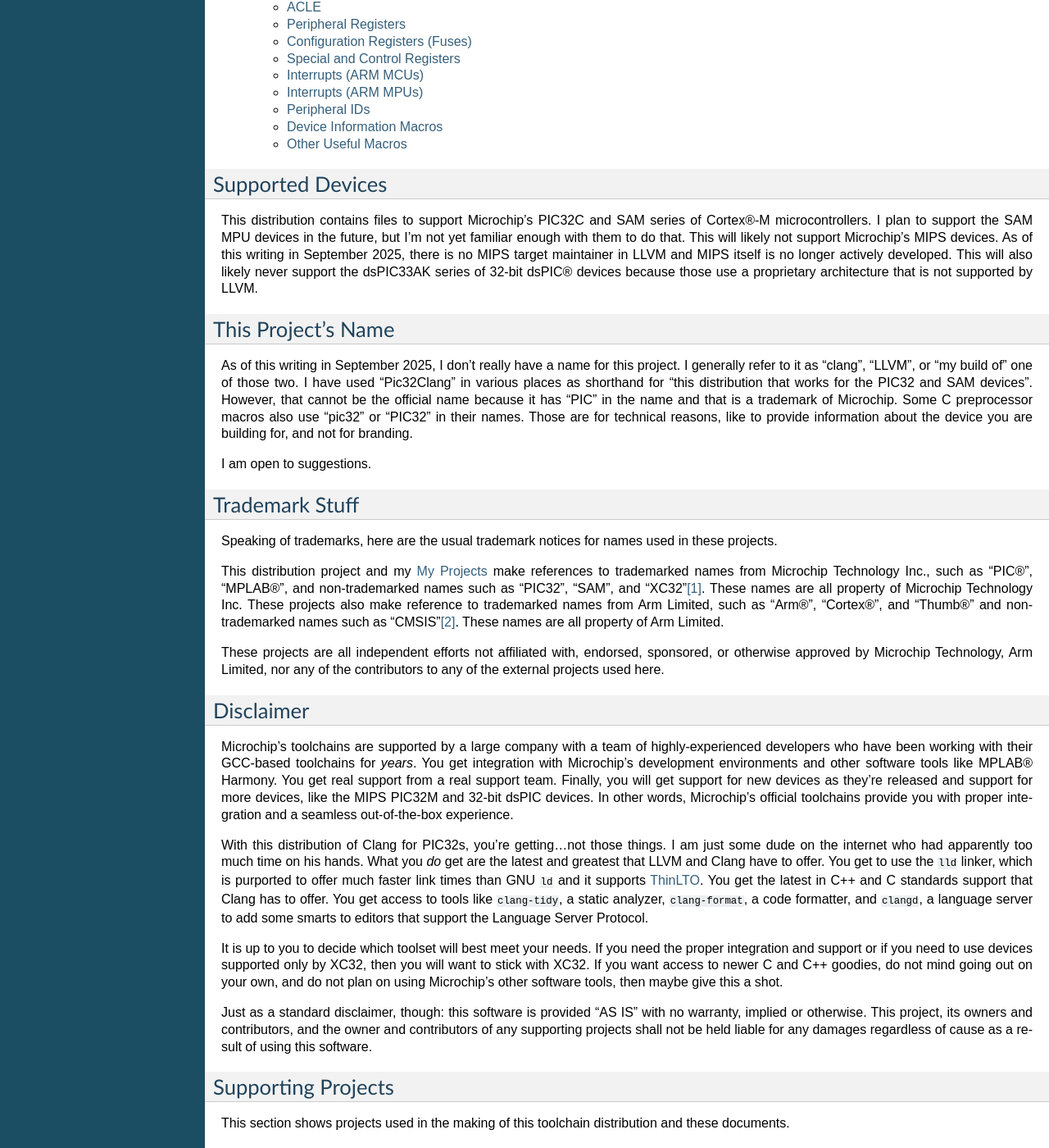
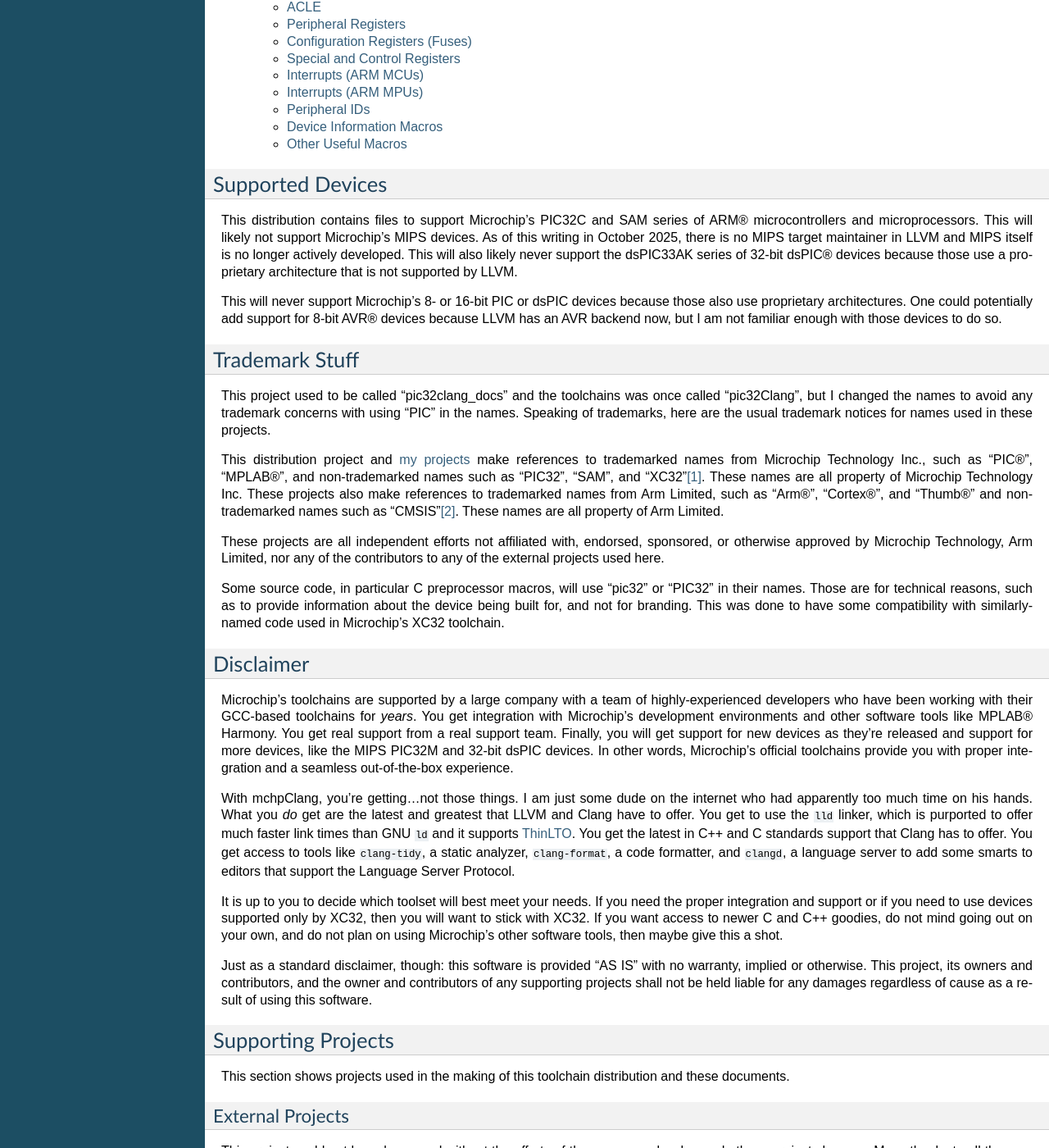
Before and after one commit to jdeguire/pic32clang_docs, a Sphinx documentation site: the page built from source/__start_here__.md, in a window 1280 px wide and 1400 px high, scrolled down 716 px. Shown: the whole window at 82% size. Built offline with Sphinx 7.4.7, drawn with Linux system fonts in a browser that asks for light colours; some of the changed text lies outside the part shown.

Commit message:
v0.2.0: Change the project name to avoid using PIC in the name.

````diff
--- a/source/__start_here__.md
+++ b/source/__start_here__.md
@@ -1,21 +1,21 @@
 % Copyright (c) 2025, Jesse DeGuire
 % All rights reserved.
 % Licensed using a BSD 3-clause license, see LICENSE at the root of this project.
-% Find this project on GitHub at https://github.com/jdeguire/pic32clang_docs.
+% Find this project on GitHub at https://github.com/jdeguire/mchpclang_docs.
 %
-% LLVM For PIC32 documentation master file, created by sphinx-quickstart on Sun Aug 24 15:05:39 2025.
+% mchpClang documentation master file, created by sphinx-quickstart on Sun Aug 24 15:05:39 2025.
 
-# LLVM For PIC32 Documentation
+# mchpClang Documentation
 *Docs version {{version}}*
 
 ```{todo}
 Find a better theme and see if I can increase the width.
 ```
 
-Welcome! This is a distribution of Clang and LLVM that includes all the support files you need to
-build baremetal projects for Microchip's 32-bit PIC® and SAM devices. You can use this an as
-alternative to Microchip's MPLAB® XC32 compiler, but see the [](#disclaimer) below to see if this is
-right for you.
+Welcome! This is a distribution of Clang and LLVM with a boring name that includes all the support
+files you need to build baremetal projects for Microchip's 32-bit PIC® and SAM devices. You can use
+this as an alternative to Microchip's MPLAB® XC32 compiler, but see the [](#disclaimer) below to see
+if this is right for you.
 
 These documents are not intended to make you an expert in using Clang or LLVM, but they will cover
 some basics. You will want to have at least a little bit of experience running Clang or GCC (Clang is
@@ -37,37 +37,36 @@
 ```
 
 ## Supported Devices
-This distribution contains files to support Microchip's PIC32C and SAM series of Cortex®-M microcontrollers.
-I plan to support the SAM MPU devices in the future, but I'm not yet familiar enough with them to do that.
-This will likely not support Microchip's MIPS devices. As of this writing in September 2025, there is no
-MIPS target maintainer in LLVM and MIPS itself is no longer actively developed. This will also likely
-never support the dsPIC33AK series of 32-bit dsPIC® devices because those use a proprietary architecture
-that is not supported by LLVM.
+This distribution contains files to support Microchip's PIC32C and SAM series of ARM® microcontrollers
+and microprocessors. This will likely not support Microchip's MIPS devices. As of this writing in
+October 2025, there is no MIPS target maintainer in LLVM and MIPS itself is no longer actively developed.
+This will also likely never support the dsPIC33AK series of 32-bit dsPIC® devices because those use a
+proprietary architecture that is not supported by LLVM.
 
-
-## This Project's Name
-As of this writing in September 2025, I don't really have a name for this project. I generally refer to
-it as "clang", "LLVM", or "my build of" one of those two. I have used "Pic32Clang" in various places as
-shorthand for "this distribution that works for the PIC32 and SAM devices". However, that cannot be the
-official name because it has "PIC" in the name and that is a trademark of Microchip. Some C preprocessor
-macros also use "pic32" or "PIC32" in their names. Those are for technical reasons, like to provide
-information about the device you are building for, and not for branding.
-
-I am open to suggestions.
+This will never support Microchip's 8- or 16-bit PIC or dsPIC devices because those also use proprietary
+architectures. One could potentially add support for 8-bit AVR® devices because LLVM has an AVR backend
+now, but I am not familiar enough with those devices to do so.
 
 
 ## Trademark Stuff
-Speaking of trademarks, here are the usual trademark notices for names used in these projects.
+This project used to be called "pic32clang_docs" and the toolchains was once called "pic32Clang",
+but I changed the names to avoid any trademark concerns with using "PIC" in the names. Speaking of
+trademarks, here are the usual trademark notices for names used in these projects.
 
-This distribution project and my [](#my-projects) make references to trademarked names from Microchip
-Technology Inc., such as "PIC®", "MPLAB®", and non-trademarked names such as "PIC32", "SAM", and
-"XC32"[^1]. These names are all property of Microchip Technology Inc. These projects also make
-reference to trademarked names from Arm Limited, such as "Arm®", "Cortex®", and "Thumb®" and
+This distribution project and [my projects](#my-projects) make references to trademarked names from
+Microchip Technology Inc., such as "PIC®", "MPLAB®", and non-trademarked names such as "PIC32", "SAM",
+and "XC32"[^1]. These names are all property of Microchip Technology Inc. These projects also make
+references to trademarked names from Arm Limited, such as "Arm®", "Cortex®", and "Thumb®" and
 non-trademarked names such as "CMSIS"[^2]. These names are all property of Arm Limited.
 
 These projects are all independent efforts not affiliated with, endorsed, sponsored, or otherwise
 approved by Microchip Technology, Arm Limited, nor any of the contributors to any of the external
 projects used here.
+
+Some source code, in particular C preprocessor macros, will use "pic32" or "PIC32" in their names.
+Those are for technical reasons, such as to provide information about the device being built for, and
+not for branding. This was done to have some compatibility with similarly-named code used in Microchip's
+XC32 toolchain.
 
 [^1]: Checked August 2025. See the Microchip Trademark Standards document for a list of trademarked names:
 <https://ww1.microchip.com/downloads/aemDocuments/documents/legal/Microchip-Trademark-Standards.pdf>.
@@ -83,13 +82,13 @@
 more devices, like the MIPS PIC32M and 32-bit dsPIC devices. In other words, Microchip's official
 toolchains provide you with proper integration and a seamless out-of-the-box experience.
 
-With this distribution of Clang for PIC32s, you're getting...not those things. I am just some dude
-on the internet who had apparently too much time on his hands. What you *do* get are the latest and
-greatest that LLVM and Clang have to offer. You get to use the `lld` linker, which is purported to
-offer much faster link times than GNU `ld` and it supports [ThinLTO](http:../share/doc/LLVM/clang/html/ThinLTO.html).
-You get the latest in C++ and C standards support that Clang has to offer. You get access to tools like
-`clang-tidy`, a static analyzer, `clang-format`, a code formatter, and `clangd`, a language server
-to add some smarts to editors that support the Language Server Protocol.
+With mchpClang, you're getting...not those things. I am just some dude on the internet who had apparently
+too much time on his hands. What you *do* get are the latest and greatest that LLVM and Clang have to
+offer. You get to use the `lld` linker, which is purported to offer much faster link times than GNU
+`ld` and it supports [ThinLTO](http:../share/doc/LLVM/clang/html/ThinLTO.html). You get the latest in
+C++ and C standards support that Clang has to offer. You get access to tools like  `clang-tidy`, a
+static analyzer, `clang-format`, a code formatter, and `clangd`, a language server to add some smarts
+to editors that support the Language Server Protocol.
 
 It is up to you to decide which toolset will best meet your needs. If you need the proper integration
 and support or if you need to use devices supported only by XC32, then you will want to stick with XC32.
@@ -132,15 +136,15 @@
 ### My Projects
 In addition, you can find my projects on GitHub at the folloing locations. If you want to build this
 distribution or modify it for your own use, you can use the Python script found at
-<https://github.com/jdeguire/buildPic32Clang>. Follow the README there to get going. The Python
+<https://github.com/jdeguire/buildMchpClang>. Follow the README there to get going. The Python
 files are under the BSD 3-clause license and the CMake caches use the Apache 2.0 license with LLVM
 Exceptions. The latter is because I used example CMake caches from LLVM to make the ones in that
 project.
 
 If you want to generate device files, such as linker scripts, header files, startup code, and device
-config files for your own project, you can find the Python app to do that at <https://github.com/jdeguire/pic32-device-file-maker>.
-You can find the sources for these documents at <https://github.com/jdeguire/pic32clang_docs>. The
-sources for both are under the BSD 3-clause license. The files generated by the `pic32-device-file-maker`
+config files for your own project, you can find the Python app to do that at <https://github.com/jdeguire/atdf-device-file-maker>.
+You can find the sources for these documents at <https://github.com/jdeguire/mchpclang_docs>. The
+sources for both are under the BSD 3-clause license. The files generated by the `atdf-device-file-maker`
 script are under the Apache 2.0 license. This is the license used by ARM's CMSIS 6 and the files I
 generate are based on the example files provided in CMSIS.
 
--- a/source/conf.py
+++ b/source/conf.py
@@ -7,10 +7,10 @@
 # https://www.sphinx-doc.org/en/master/usage/configuration.html#project-information
 # ----------------------------------------------------------------------------
 
-project = 'LLVM For PIC32'
+project = 'mchpClang'
 copyright = '2025, Jesse DeGuire'
 author = 'Jesse DeGuire'
-doc_version = '0.1.0'
+doc_version = '0.2.0'
 
 
 # -- General configuration ---------------------------------------------------
````
Also changed, not shown: other parts of source/__start_here__.md (+6 -1 lines), README.md (+7 -5 lines), source/compiling_and_linking.md (+1 -1 lines), source/other_tools.md (+1 -1 lines), source/using_device_features.md (+4 -4 lines).
